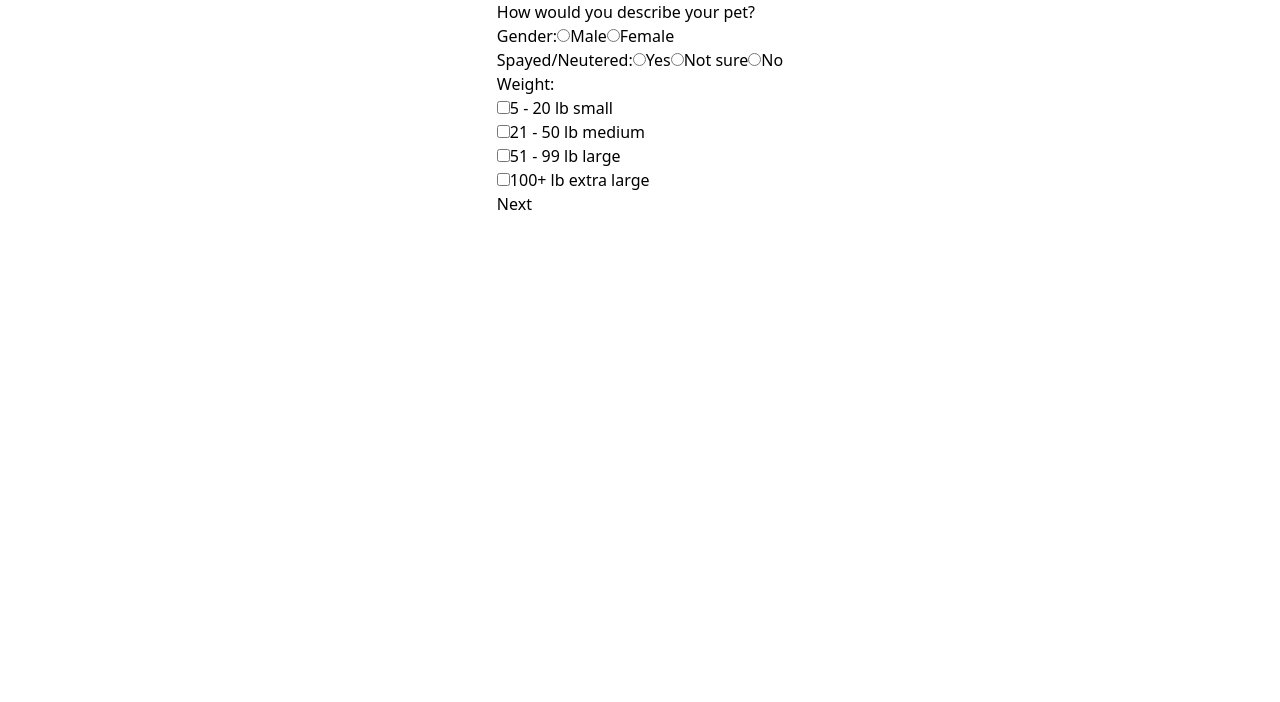
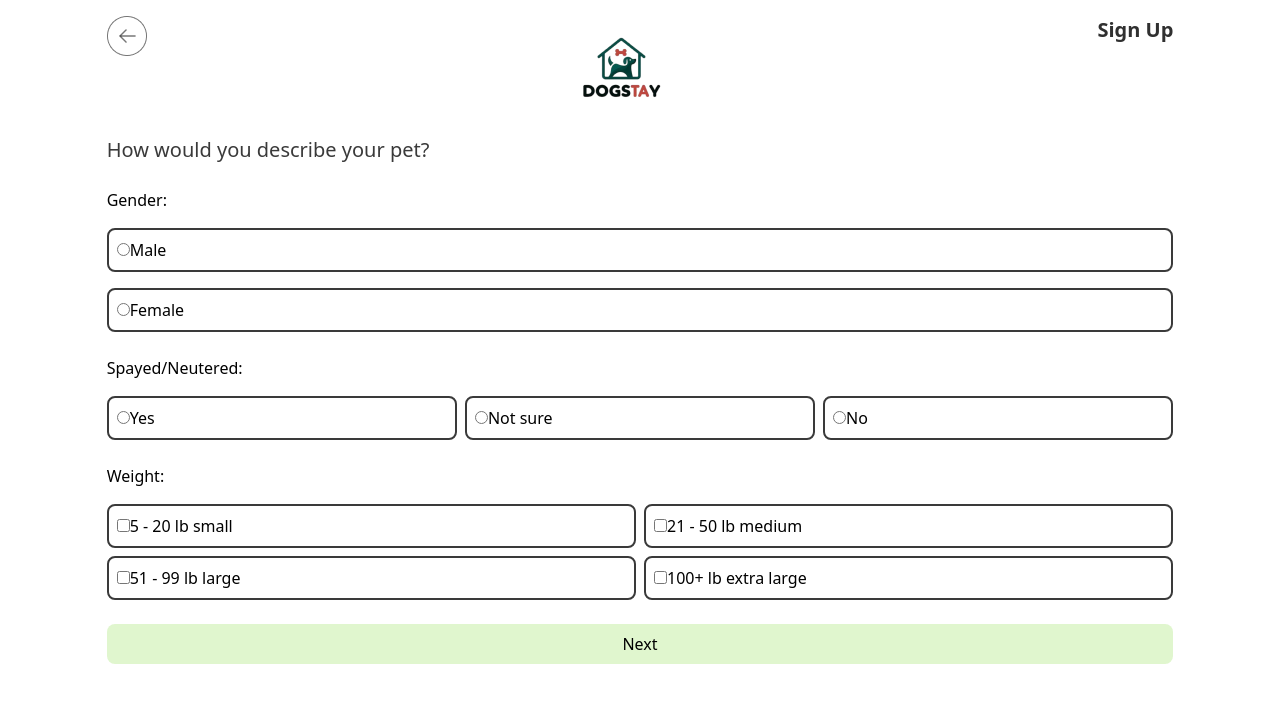
Before and after one commit to JoshuaAbulu/Dog-Boarding, a React (Create React App) app in the folder Frontend/: page /dog-info in a window 1280 px wide. Shown: the top 702 px of the page. Built offline with nearby package versions, Linux system fonts and the light colour scheme.

Commit message:
styled the pet reigstration pages

```diff
--- a/Frontend/src/auth/signUp/SignUpForm.js
+++ b/Frontend/src/auth/signUp/SignUpForm.js
@@ -43,7 +43,7 @@ const SignUpForm = () => {
   return (
     <div className="w-10/12 py-4">
       <div className="header flex justify-between">
-        <div className="back_arrow_div">
+        <div className="back_arrow_div cursor-pointer">
           <img src={backArrow} alt="back arrow" />
         </div>
         <img src={logo} alt="logo" />
--- /dev/null
+++ b/Frontend/src/components/navbar/Header.js
@@ -0,0 +1,18 @@
+import backArrow from '../../../src/images/Frame 34910.png'
+import logo from '../../../src/images/LOgo6_prev_ui 1.png'
+
+const Header = () => {
+    return (
+        <>
+            <div className="header flex justify-between pt-4">
+                <div className="back_arrow_div cursor-pointer">
+                    <img src={backArrow} alt="back arrow" />
+                </div>
+                <img src={logo} alt="logo" />
+                <h2 className=" text-xl font-bold text-dogboarding-100">Sign Up</h2>
+            </div>
+        </>
+    )
+}
+
+export default Header
--- /dev/null
+++ b/Frontend/src/components/navbar/HeaderTwo.js
@@ -0,0 +1,18 @@
+import backArrow from '../../../src/images/Frame 34910.png'
+import logo from '../../../src/images/LOgo6_prev_ui 1.png'
+
+const HeaderTwo = () => {
+    return (
+        <>
+            <div className="header flex justify-between pt-4">
+                <div className="back_arrow_div cursor-pointer">
+                    <img src={backArrow} alt="back arrow" className='invisible' />
+                </div>
+                <img src={logo} alt="logo" />
+                <h2 className=" text-xl font-bold text-dogboarding-100">Sign Up</h2>
+            </div>
+        </>
+    )
+}
+
+export default HeaderTwo
--- a/Frontend/src/index.css
+++ b/Frontend/src/index.css
@@ -1,3 +1,29 @@
 @import 'tailwindcss/base';
 @import 'tailwindcss/components';
 @import 'tailwindcss/utilities';
+
+.input_field{
+    border-width: 2px;
+    border-radius: 8px;
+    border-color: rgb(58 58 58);
+    padding: 8px 0px 8px 8px;
+}
+.input_field_div{
+    display: flex;
+    flex-direction: column;
+    gap: 24px;
+}
+.next_button{
+    background-color: #97E15F4D;
+    padding-top: 0.5rem/* 8px */;
+    padding-bottom: 0.5rem/* 8px */;
+    border-radius: 0.5rem/* 8px */;
+}
+.form_header{
+    align-self: center;
+    font-size: 1.25rem/* 20px */;
+    line-height: 1.75rem/* 28px */;
+    font-weight: 400;
+    color: rgb(58 58 58);
+    padding-bottom: 1.5rem/* 24px */;
+}
--- a/Frontend/src/pages/dogInfoPage/AdditionalDetails.js
+++ b/Frontend/src/pages/dogInfoPage/AdditionalDetails.js
@@ -2,6 +2,7 @@ import React, { useState } from "react";
 // import axios from "axios";
 import { useNavigate } from "react-router-dom";
 import { useDogData } from "../../context/DogDataContext";
+import Header from "../../components/navbar/Header";
 
 export const AdditionalDetails = () => {
   const { formData, setFormData } = useDogData();
@@ -45,28 +46,39 @@ export const AdditionalDetails = () => {
   };
 
   return (
+    <div className="w-10/12">
+      <Header />
+
+      <h2 className="form_header">We're almost there; just a few more additional details to go</h2>
+
+      <div className="input_field_div">
         <div>
-      <h2>We're almost there; just a few more additional details to go</h2>
           <h3>Headline</h3>
           <p>State what you want and are willing to offer</p>
-      <div>
+        </div>
+
           <input
             type="text"
             value={headline}
             onChange={handleHeadlineChange}
             placeholder="Seeking for reliable dog sitter in Chinatown, VA, $5 Daily pay"
+            className="input_field"
           />
-      </div>
+
+        <div>
           <h3>Job Description</h3>
           <p>Describe the responsibility and skills required for the job</p>
-      <div>
+        </div>
+
           <textarea
             value={jobDescription}
             onChange={handleJobDescriptionChange}
             placeholder="Describe the responsibilities and skills required for the job"
+            className="input_field"
           />
+
+        <button onClick={handleNext} className="next_button">Next</button>
       </div>
-      <button onClick={handleNext}>Next</button>
     </div>
   );
 };
--- a/Frontend/src/pages/dogInfoPage/AdditionalInfo.js
+++ b/Frontend/src/pages/dogInfoPage/AdditionalInfo.js
@@ -2,6 +2,7 @@ import React from "react";
 // import axios from "axios";
 import { useNavigate } from "react-router-dom";
 import { useDogData } from "../../context/DogDataContext";
+import Header from "../../components/navbar/Header";
 
 export const DogAdditionalInfo = () => {
   const { formData, setFormData } = useDogData();
@@ -29,9 +30,14 @@ export const DogAdditionalInfo = () => {
   };
 
   return (
-    <div>
-      <h2>We are almost there; just a little more additional details</h2>
+    <div className="w-10/12">
+      <Header />
+
+      <h2 className="form_header">We are almost there; just a little more additional details</h2>
+
+      <div className="input_field_div">
         <p>Choose all that's applicable</p>
+
         <div>
           <label>
             <input
@@ -43,6 +49,7 @@ export const DogAdditionalInfo = () => {
             Dog sitting
           </label>
         </div>
+
         <div>
           <label>
             <input
@@ -54,6 +61,7 @@ export const DogAdditionalInfo = () => {
             Dog walking
           </label>
         </div>
+
         <div>
           <label>
             <input
@@ -65,6 +73,7 @@ export const DogAdditionalInfo = () => {
             Dog grooming
           </label>
         </div>
+
         <div>
           <label>
             <input
@@ -76,7 +85,9 @@ export const DogAdditionalInfo = () => {
             Dog overnight care
           </label>
         </div>
-      <button onClick={handleNext}>Next</button>
+
+        <button onClick={handleNext} className="next_button">Next</button>
+      </div>
     </div>
   );
 };
--- a/Frontend/src/pages/dogInfoPage/DetailsPage.js
+++ b/Frontend/src/pages/dogInfoPage/DetailsPage.js
@@ -1,6 +1,7 @@
 import React, { useState } from "react";
 import { useNavigate } from "react-router-dom";
 import { useDogData } from "../../context/DogDataContext";
+import Header from "../../components/navbar/Header";
 
 export const DetailsPage = () => {
   const { formData, setFormData } = useDogData();
@@ -28,11 +29,14 @@ export const DetailsPage = () => {
   };
 
   return (
-    <div>
-      <h2>We're almost there; just a few more additional details to go</h2>
+    <div className="w-10/12">
+      <Header />
+
+      <h2 className="form_header">We're almost there; just a few more additional details to go</h2>
+      <div className="input_field_div">
         <p>What rate are you offering for this job</p>
-      <div>
-        <label>
+
+          <label className="input_field">
             $
             <input
               type="number"
@@ -41,8 +45,9 @@ export const DetailsPage = () => {
             />
             / day
           </label>
+
+        <button onClick={handleNext} className="next_button">Next</button>
       </div>
-      <button onClick={handleNext}>Next</button>
     </div>
   );
 };
--- a/Frontend/src/pages/dogInfoPage/DogInfo.js
+++ b/Frontend/src/pages/dogInfoPage/DogInfo.js
@@ -1,6 +1,7 @@
 import React from "react";
 import { useNavigate } from "react-router-dom";
 import { useDogData } from "../../context/DogDataContext";
+import Header from "../../components/navbar/Header";
 
 const DogInfo = () => {
   const navigate = useNavigate();
@@ -27,10 +28,17 @@ const DogInfo = () => {
   };
 
   return (
-    <div>
-      <h2>How would you describe your pet?</h2>
-      <div>
-        <label>Gender:</label>
+    <div className="w-10/12">
+      <Header />
+
+      <h2 className="form_header">How would you describe your pet?</h2>
+
+      <div className="input_field_div">
+
+        <div className="flex flex-col gap-4">
+          <h2>Gender:</h2>
+
+          <div className="input_field">
             <input
               type="radio"
               value="male"
@@ -38,6 +46,9 @@ const DogInfo = () => {
               onChange={handleGenderChange}
             />
             <label>Male</label>
+          </div>
+
+          <div className="input_field">
             <input
               type="radio"
               value="female"
@@ -46,8 +57,13 @@ const DogInfo = () => {
             />
             <label>Female</label>
           </div>
-      <div>
-        <label>Spayed/Neutered:</label>
+        </div>
+
+        <div className="flex flex-col gap-4">
+          <h2>Spayed/Neutered:</h2>
+
+          <div className="grid grid-cols-3 gap-2">
+            <div className="input_field">
               <input
                 type="radio"
                 value="yes"
@@ -55,6 +71,9 @@ const DogInfo = () => {
                 onChange={handleSpayedNeuteredChange}
               />
               <label>Yes</label>
+            </div>
+
+            <div className="input_field">
               <input
                 type="radio"
                 value="not_sure"
@@ -62,6 +81,9 @@ const DogInfo = () => {
                 onChange={handleSpayedNeuteredChange}
               />
               <label>Not sure</label>
+            </div>
+
+            <div className="input_field">
               <input
                 type="radio"
                 value="no"
@@ -70,9 +92,15 @@ const DogInfo = () => {
               />
               <label>No</label>
             </div>
-      <div>
-        <label>Weight:</label>
-        <div>
+          </div>
+        </div>
+
+        <div className="flex flex-col gap-4">
+          <h2>Weight:</h2>
+
+          <div className="grid grid-cols-2 gap-2">
+
+            <div className="input_field">
               <input
                 type="checkbox"
                 value="5-20"
@@ -81,7 +109,8 @@ const DogInfo = () => {
               />
               <label>5 - 20 lb small</label>
             </div>
-        <div>
+
+            <div className="input_field">
               <input
                 type="checkbox"
                 value="21-50"
@@ -90,7 +119,8 @@ const DogInfo = () => {
               />
               <label>21 - 50 lb medium</label>
             </div>
-        <div>
+
+            <div className="input_field">
               <input
                 type="checkbox"
                 value="51-99"
@@ -99,7 +129,8 @@ const DogInfo = () => {
               />
               <label>51 - 99 lb large</label>
             </div>
-        <div>
+
+            <div className="input_field">
               <input
                 type="checkbox"
                 value="100+"
@@ -109,7 +140,11 @@ const DogInfo = () => {
               <label>100+ lb extra large</label>
             </div>
           </div>
-      <button onClick={handleNext}>Next</button>
+        </div>
+
+          <button onClick={handleNext} className="next_button">Next</button>
+      </div>
+
     </div>
   );
 };
--- a/Frontend/src/pages/dogInfoPage/DogInfoScreen.js
+++ b/Frontend/src/pages/dogInfoPage/DogInfoScreen.js
@@ -1,6 +1,7 @@
 import React, { useState } from "react";
 import { useNavigate } from "react-router-dom";
 import { useDogData } from "../../context/DogDataContext";
+import Header from "../../components/navbar/Header";
 
 export const DogInfoScreen = () => {
   const navigate = useNavigate();
@@ -23,10 +24,12 @@ export const DogInfoScreen = () => {
   };
 
   return (
-    <div>
-      <h2>Where does {formData.pet.name} need a sitter?</h2>
-      <div>
-        <label>
+    <div className="w-10/12">
+      <Header />
+
+      <h2 className="form_header">Where does {formData.pet.name} need a sitter?</h2>
+      <div className="input_field_div">
+        <label className="input_field">
           <input
             type="radio"
             name="addressOption"
@@ -36,9 +39,8 @@ export const DogInfoScreen = () => {
           />
           Same as previous address
         </label>
-      </div>
-      <div>
-        <label>
+
+        <label className="input_field">
           <input
             type="radio"
             name="addressOption"
@@ -54,10 +56,13 @@ export const DogInfoScreen = () => {
             name="address"
             value={formData.address}
             onChange={handleInputChange}
+            className="input_field"
           />
         )}
+
+        <button onClick={() => navigate("/additional-info")} className="next_button">Next</button>
       </div>
-      <button onClick={() => navigate("/additional-info")}>Next</button>
+
     </div>
   );
 };
--- a/Frontend/src/pages/dogInfoPage/DogRegistration.js
+++ b/Frontend/src/pages/dogInfoPage/DogRegistration.js
@@ -2,6 +2,7 @@ import React, { useState, useEffect } from "react";
 import axios from "axios";
 import { useNavigate } from "react-router-dom";
 import { useDogData } from "../../context/DogDataContext";
+import HeaderTwo from "../../components/navbar/HeaderTwo";
 
 export const DogRegistration = () => {
   const { formData, setFormData } = useDogData();
@@ -60,32 +61,36 @@ export const DogRegistration = () => {
   };
 
   return (
-    <div>
-      <h2>
+    <div className="w-10/12">
+      <HeaderTwo />
+
+      <h2 className="form_header">
         Hello! First, let's get some basic info about your pet before we find
         the perfect dog sitter.
       </h2>
-      <div>
+
+      <div className="input_field_div">
         <input
           type="text"
           value={formData.pet.name}
           onChange={handleNameChange}
           placeholder="Enter pet name"
+          className="input_field"
         />
-      </div>
-      <div>
+
         <input
           type="date"
           value={formData.pet.birthday}
           onChange={handleBirthdayChange}
           placeholder="Select pet birthday"
+          className="input_field"
         />
-      </div>
-      <div>
+
         <select
           value={formData.pet.breed}
           onChange={handleBreedChange}
           placeholder="Select a dog breed"
+          className="input_field"
         >
           <option value="">Select a breed</option>
           {breeds.map((breed, index) => (
@@ -94,8 +99,10 @@ export const DogRegistration = () => {
             </option>
           ))}
         </select>
+
+        <button onClick={handleNext} className="next_button">Next</button>
       </div>
-      <button onClick={handleNext}>Next</button>
+
     </div>
   );
 };
```
Lines whose indentation alone changed are shown as unchanged.
